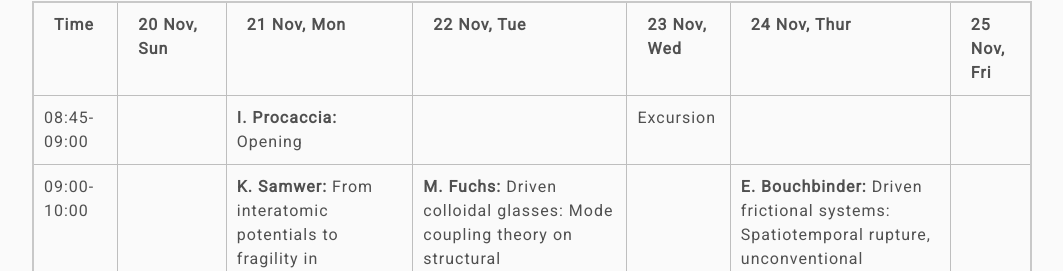
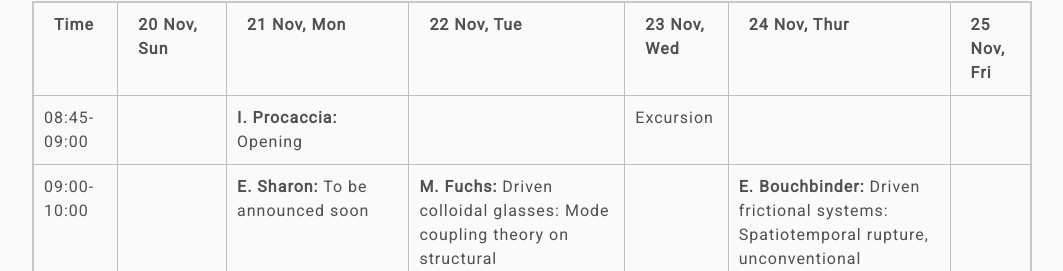
Before and after one commit to Hareesh098/WinterScool, a plain HTML site: page program/index.html in a window 1280 px wide. Shown: the part 681-952 px from the top of the page, without its empty margins (108-1171 px from the left). Drawn offline with nearby package versions, Linux system fonts and the light colour scheme; some packages are replaced by stand-ins of ours; files that its build step writes are made by us from their sources.

Commit message:
Add files via upload

```diff
--- a/program/index.html
+++ b/program/index.html
@@ -77,7 +77,7 @@
   <tr>
     <td class="program">09:00-10:00</td>
     <td class="program"></td>
-    <td class="program"><b>K. Samwer:</b> From interatomic potentials to fragility in amorphous systems</td>
+    <td class="program"><b>E. Sharon:</b> To be announced soon</td>
     <td class="program"><b>M. Fuchs:</b> Driven colloidal glasses: Mode coupling theory on structural rearrangements in external fields</td>
     <td class="program"></td>
     <td class="program"><b>E. Bouchbinder:</b> Driven frictional systems: Spatiotemporal rupture, unconventional singularities and scale separation</td>
```
